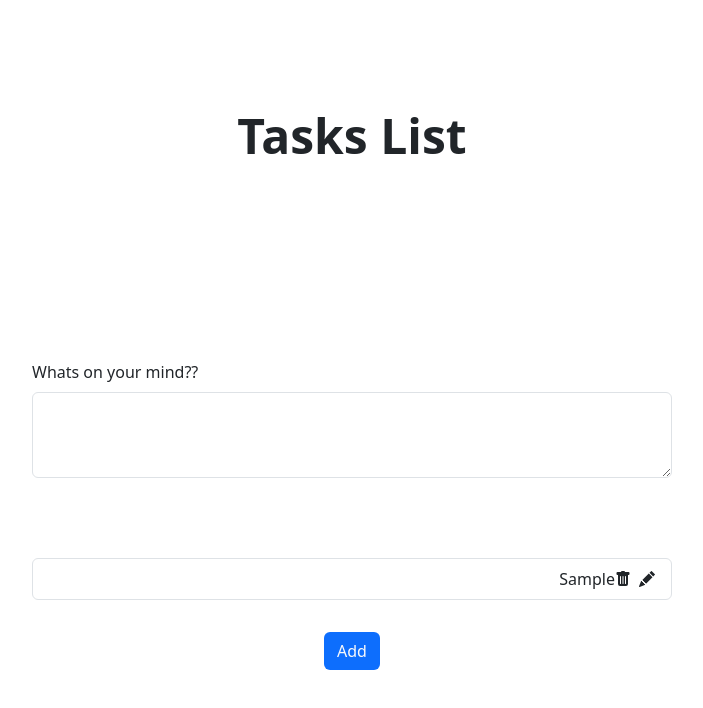
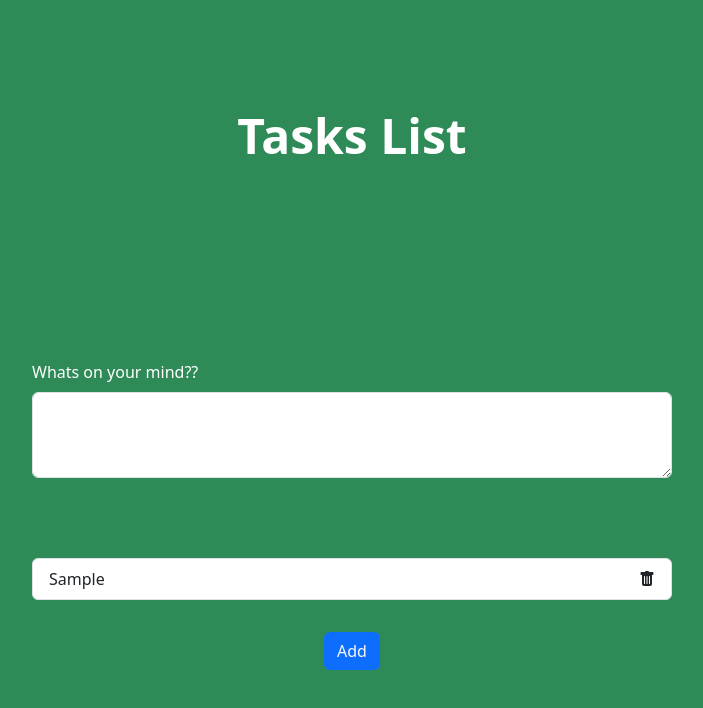
Before and after one commit to Saintcyr77/to-do-list, a website built with Vite: page index.html in a window 1280 px wide. Both pictures are taken after typing "Sample" into the empty fields and a click on the button "Add". Shown: the whole page, without its empty margins (288-991 px from the left). Built offline with nearby package versions, Linux system fonts and the light colour scheme.

Commit message:
dont judge

```diff
--- a/index.html
+++ b/index.html
@@ -20,10 +20,10 @@
   </head>
   <body>
     <div class="flex justify-center">
-      <h4 class="mx-auto my-28 text-5xl font-sans font-semibold">Tasks List</h4>
+      <h4 class="mx-auto my-28 text-5xl font-sans font-semibold text-white">Tasks List</h4>
     </div>
     <div class="form-group px-80 my-20">
-      <label for="exampleFormControlTextarea1" class="py-2"
+      <label for="exampleFormControlTextarea1" class="py-2 text-white"
         >Whats on your mind??</label
       >
       <textarea
--- a/src/main.ts
+++ b/src/main.ts
@@ -39,7 +39,7 @@ const addItem = (): void => {
       "w-100",
       "flex-wrap",
       "break-all",
-      "justify-end"
+      "justify-between"
     );
     const svgCode =
       '<svg xmlns="http://www.w3.org/2000/svg" width="16" height="16" fill="currentColor" class="bi bi-trash-fill" viewBox="0 0 16 16"><path d="M2.5 1a1 1 0 0 0-1 1v1a1 1 0 0 0 1 1H3v9a2 2 0 0 0 2 2h6a2 2 0 0 0 2-2V4h.5a1 1 0 0 0 1-1V2a1 1 0 0 0-1-1H10a1 1 0 0 0-1-1H7a1 1 0 0 0-1 1zm3 4a.5.5 0 0 1 .5.5v7a.5.5 0 0 1-1 0v-7a.5.5 0 0 1 .5-.5M8 5a.5.5 0 0 1 .5.5v7a.5.5 0 0 1-1 0v-7A.5.5 0 0 1 8 5m3 .5v7a.5.5 0 0 1-1 0v-7a.5.5 0 0 1 1 0"/></svg>';
@@ -65,12 +65,16 @@ const addItem = (): void => {
     });
 
     editBtn.addEventListener("click", function handleClick(event) {
-      const text = document.getElementsByTagName("li");
+        const target = event.target as HTMLElement;
+        const selectedLi = target.closest("li");
+        const value = selectedLi?.value;
+        console.log(value,"edit value");
+
     });
     const combiner = document.createElement("span");
     combiner.appendChild(del);
-    combiner.appendChild(editBtn);
-    combiner.classList.add("flex", "gap-2");
+    // combiner.appendChild(editBtn);
+    combiner.classList.add("flex", "gap-4");
     newItem.appendChild(combiner);
 
     todoList.appendChild(newItem);
--- a/src/style.css
+++ b/src/style.css
@@ -0,0 +1,3 @@
+body {
+    background: seagreen
+}
```
